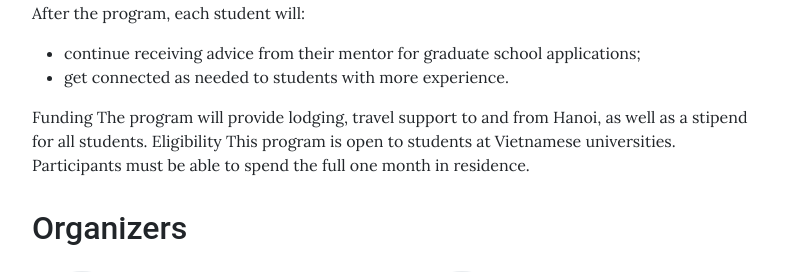
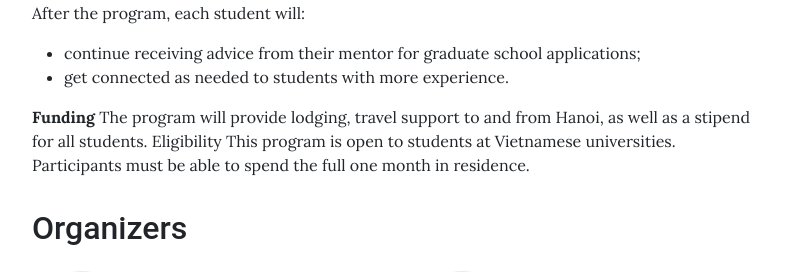
Before and after one commit to adm-vietnam/adm-vietnam.github.io, a Jekyll site: the page built from pages/home.md, in a window 1280 px wide. Shown: the part 801-1073 px from the top of the page, without its empty margins (240-1028 px from the left). Built offline with Jekyll 4.4.1, drawn with Linux system fonts in a browser that asks for light colours; some web fonts are replaced.

```diff
--- a/pages/home.md
+++ b/pages/home.md
@@ -34,7 +34,7 @@ After the program, each student will:
     get connected as needed to students with more experience.</li>
 </ul>
 
-Funding
+<b>Funding</b>
 The program will provide lodging, travel support to and from Hanoi, as well as a stipend for all students.
 Eligibility
 This program is open to students at Vietnamese universities. Participants must be able to spend the full
```
